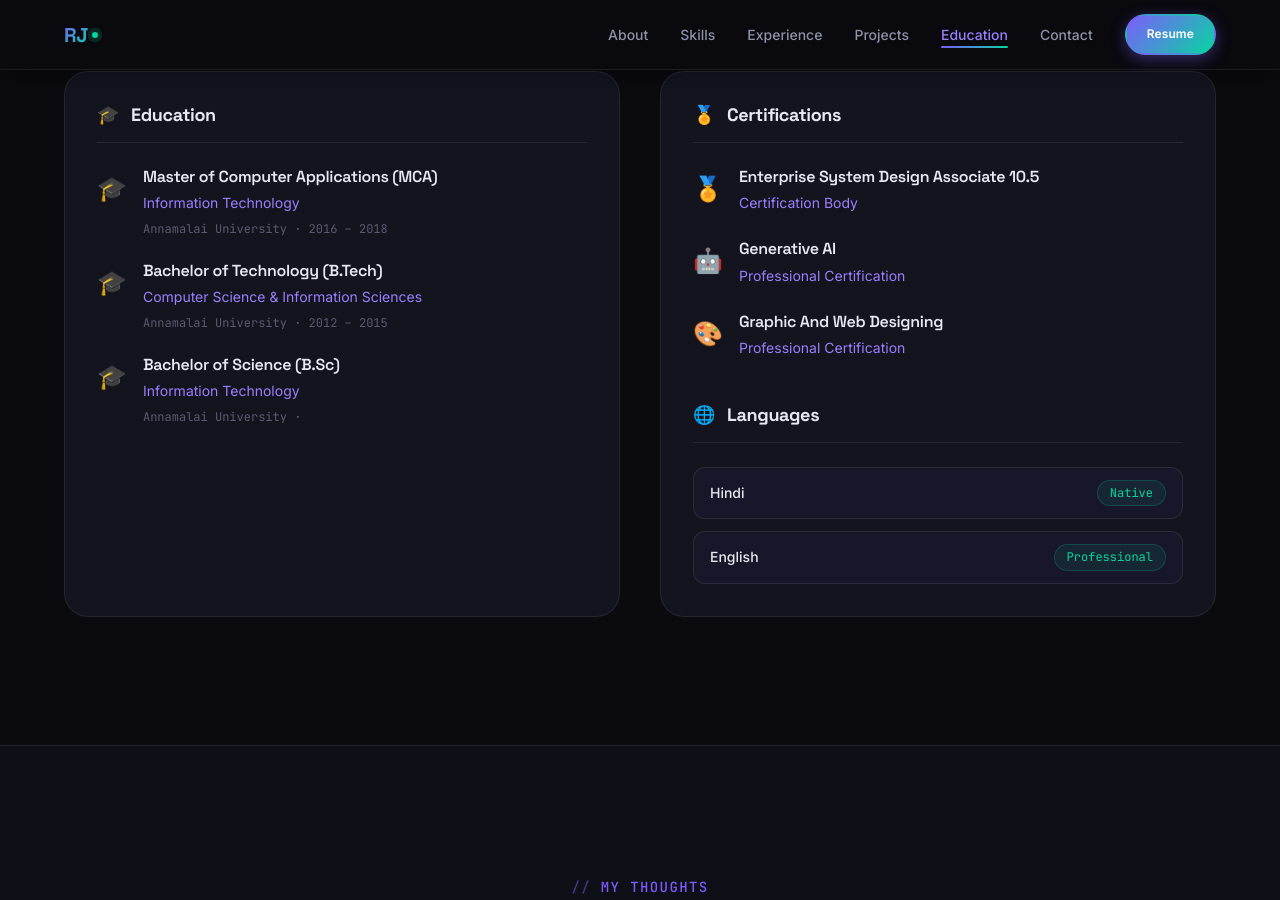
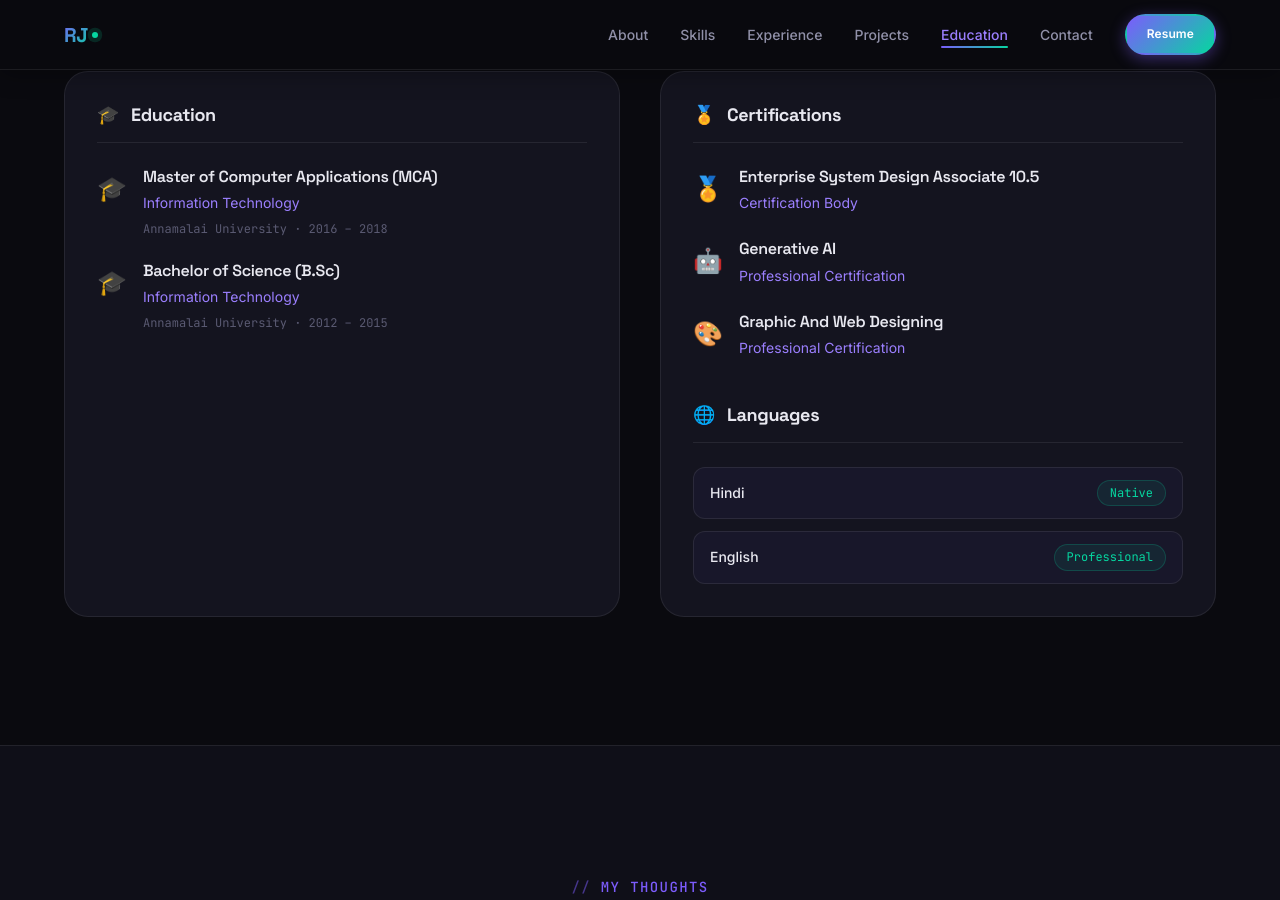
Before and after one commit to RahulJaggi/rahuljaggi.github.io, a Jekyll site: the page built from index.html, in a window 1280 px wide and 900 px high, scrolled down 7349 px. Built offline with Jekyll 4.4.1, drawn with Linux system fonts in a browser that asks for light colours; the list of posts is cut into pages by our own code.

Commit message:
style: update education section with MCA and BSc from Annamalai University

```diff
--- a/_data/education.yml
+++ b/_data/education.yml
@@ -4,14 +4,8 @@
   period: "2016 – 2018"
   icon: "🎓"
 
-- degree: "Bachelor of Technology (B.Tech)"
-  field: "Computer Science & Information Sciences"
+- degree: "Bachelor of Science (B.Sc)"
+  field: "Information Technology"
   institution: "Annamalai University"
   period: "2012 – 2015"
   icon: "🎓"
-
-- degree: "Bachelor of Science (B.Sc)"
-  field: "Information Technology"
-  institution: "Annamalai University"
-  period: ""
-  icon: "🎓"
```
